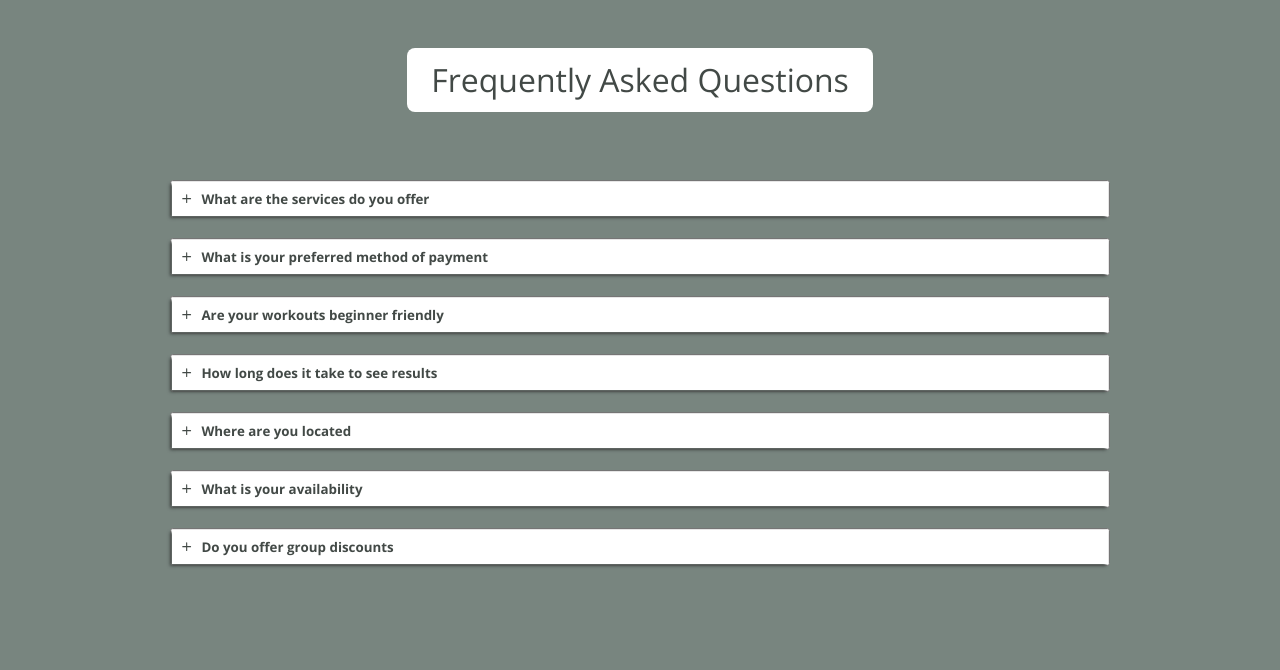
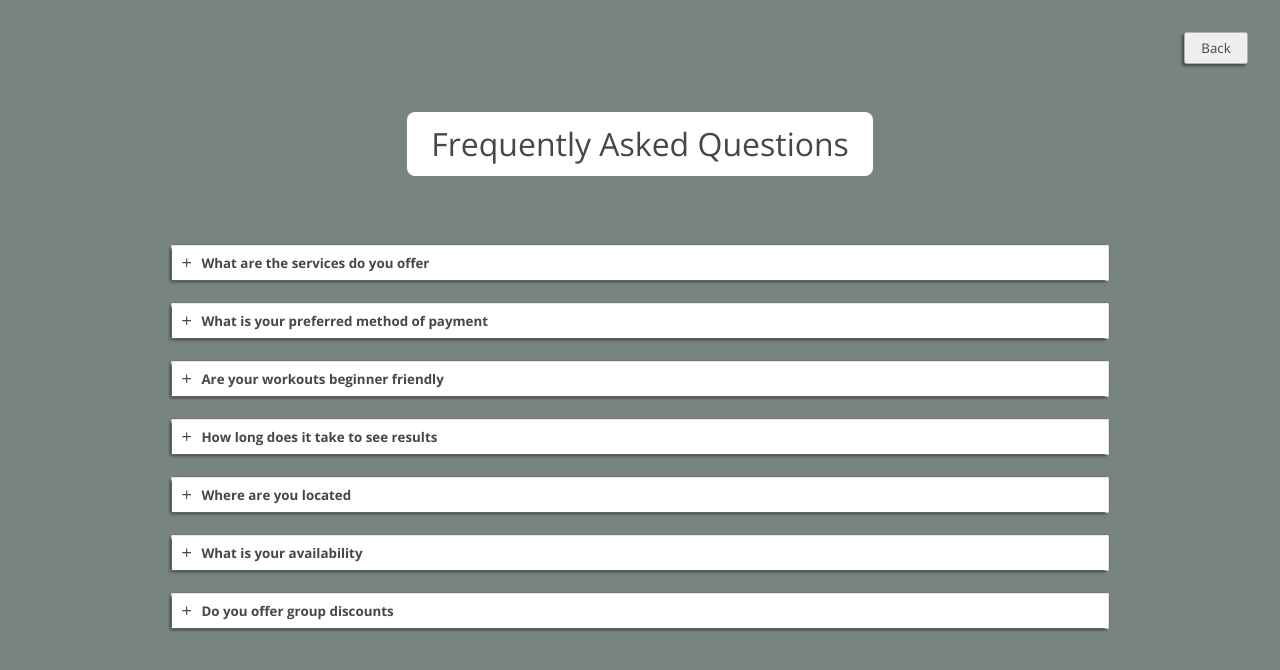
Before and after one commit to Tom-Lewis-Coder/react-personal-trainer-app, a React (Create React App) app: page /FAQ in a window 1280 px wide. Shown: the top 670 px of the page. Built offline with nearby package versions, Linux system fonts and the light colour scheme.

Commit message:
added back button to faq

```diff
--- a/src/Container/Blog/Blog.scss
+++ b/src/Container/Blog/Blog.scss
@@ -77,9 +77,10 @@
     border: 1px solid #a8b8b0;
     color:#424946;
     border-radius: 2.5px;
+    box-shadow: -1px 1px 2px #424946;
 }
 
-.app__blog-backbutton:hover {
+.app__blogPage-backbutton:hover {
     cursor: pointer;
 }
 
--- a/src/Container/Header/Header.scss
+++ b/src/Container/Header/Header.scss
@@ -23,6 +23,7 @@
     flex: 1;
     max-height: 55vh;
     min-height: 55vh;
+    width: 90%;
 }
 
 .app__header-pic-text-upper {
--- a/src/Pages/FAQ/FAQ.jsx
+++ b/src/Pages/FAQ/FAQ.jsx
@@ -1,13 +1,24 @@
 import React from 'react'
-import { Header, FAQuestion } from '../../Components'
+import { Header, FAQuestion, Button } from '../../Components'
 import questions from '../../Constants/Questions.json'
+import { useNavigate } from 'react-router-dom'
 
 import './FAQ.scss'
 
 const FAQ = () => {
+
+  const navigate = useNavigate();
+
+  const goBack = () => {
+      navigate(-1);
+  }
+
   return (
     <>
       <div className='app__FAQ-container'>
+        <div className='app__FAQ-back'>
+          <Button onClick={goBack} title={'Back'} className={'app__FAQ-backbutton'} />
+        </div>
         <Header title={'Frequently Asked Questions'} className={'app__FAQ-header'} />
         <div>
           {questions?.map(question => {
--- a/src/Pages/FAQ/FAQ.scss
+++ b/src/Pages/FAQ/FAQ.scss
@@ -4,6 +4,26 @@
     background-color: #78857f;
     align-items: center;
     min-height: 100vh;
+}
+
+.app__FAQ-back {
+    display: flex;
+    padding: 2rem 2rem 0 0;;
+    width: 100%;
+    justify-content: flex-end;
+}
+
+.app__FAQ-backbutton {
+    width: 4rem;
+    height: 2rem;
+    border: 1px solid #a8b8b0;
+    color:#424946;
+    border-radius: 2.5px;
+    box-shadow: -2px 2px 3px #424946;
+}
+
+.app__FAQ-backbutton:hover {
+    cursor: pointer;
 }
 
 .app__FAQ-header{
```
